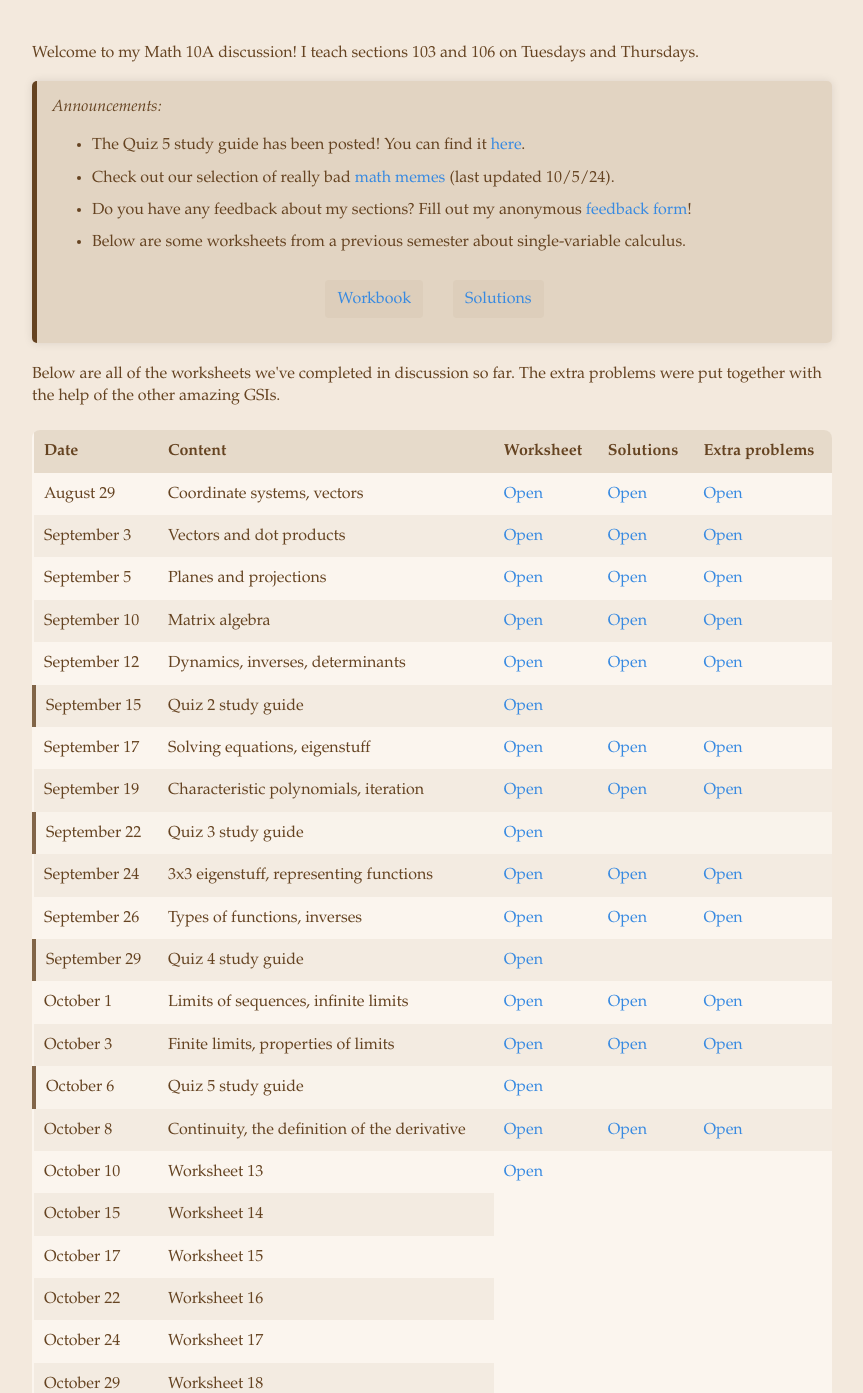
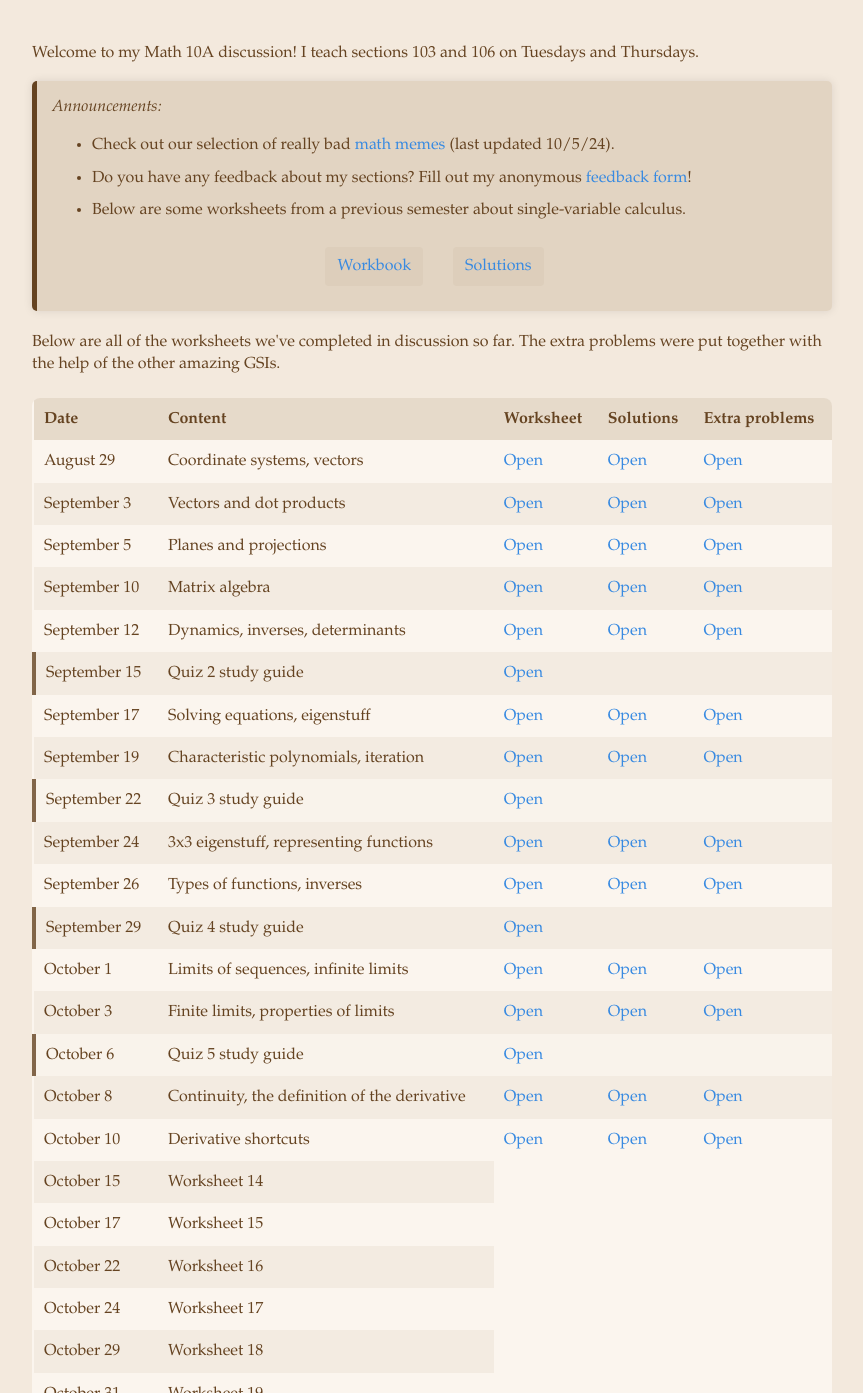
Before and after one commit to aubrieta/aubrieta.github.io, a plain HTML site: page teaching/fa24-10a/index.html in a window 1280 px wide. Shown: the part 380-1773 px from the top of the page, without its empty margins (208-1071 px from the left). Drawn offline with Linux system fonts and the light colour scheme.

Commit message:
added october10 worksheet

```diff
--- a/teaching/fa24-10a/index.html
+++ b/teaching/fa24-10a/index.html
@@ -19,7 +19,7 @@
         <div class="announcements-banner">
           <i>Announcements:</i>
           <ul>
-            <li>The Quiz 5 study guide has been posted! You can find it <a href="documents/study-guides/quiz_5_study_guide.pdf" target="_blank"> here</a>. </li>
+            <!-- <li>The Quiz 5 study guide has been posted! You can find it <a href="documents/study-guides/quiz_5_study_guide.pdf" target="_blank"> here</a>. </li> -->
             <!-- <li>Complete the welcome survey! You can find it <a href="https://forms.gle/rpax4bZKLa7nnvH46" target="_blank"> here</a>. </li> -->
             <li>Check out our selection of really bad <a href="memes" target="_blank"> math memes</a> (last updated 10/5/24). </li>
             <li>Do you have any feedback about my sections? Fill out my anonymous <a href="https://forms.gle/YAT1owZMi3KN2c6h9" target="_blank">feedback form</a>!</li>
@@ -166,10 +166,10 @@
                 </tr>
                 <tr>
                   <td>October 10</td>
-                  <td>Worksheet 13</td>
+                  <td>Derivative shortcuts</td>
                   <td><a href="documents/sheets/october-10-worksheet.pdf" target="_blank">Open</a></td>
-                  <!-- <td><a href="path/to/worksheet2.pdf" download>Download</a></td>
-                  <td><a href="path/to/solutions2.pdf" download>Download</a></td> -->
+                  <td><a href="documents/solutions/october-10-solutions.pdf" target="_blank">Open</a></td>
+                  <td><a href="documents/extra/october-10-extra.pdf" target="_blank">Open</a></td>
                 </tr>
                 <tr>
                   <td>October 15</td>
```
Also changed, not shown: 2 other files.
